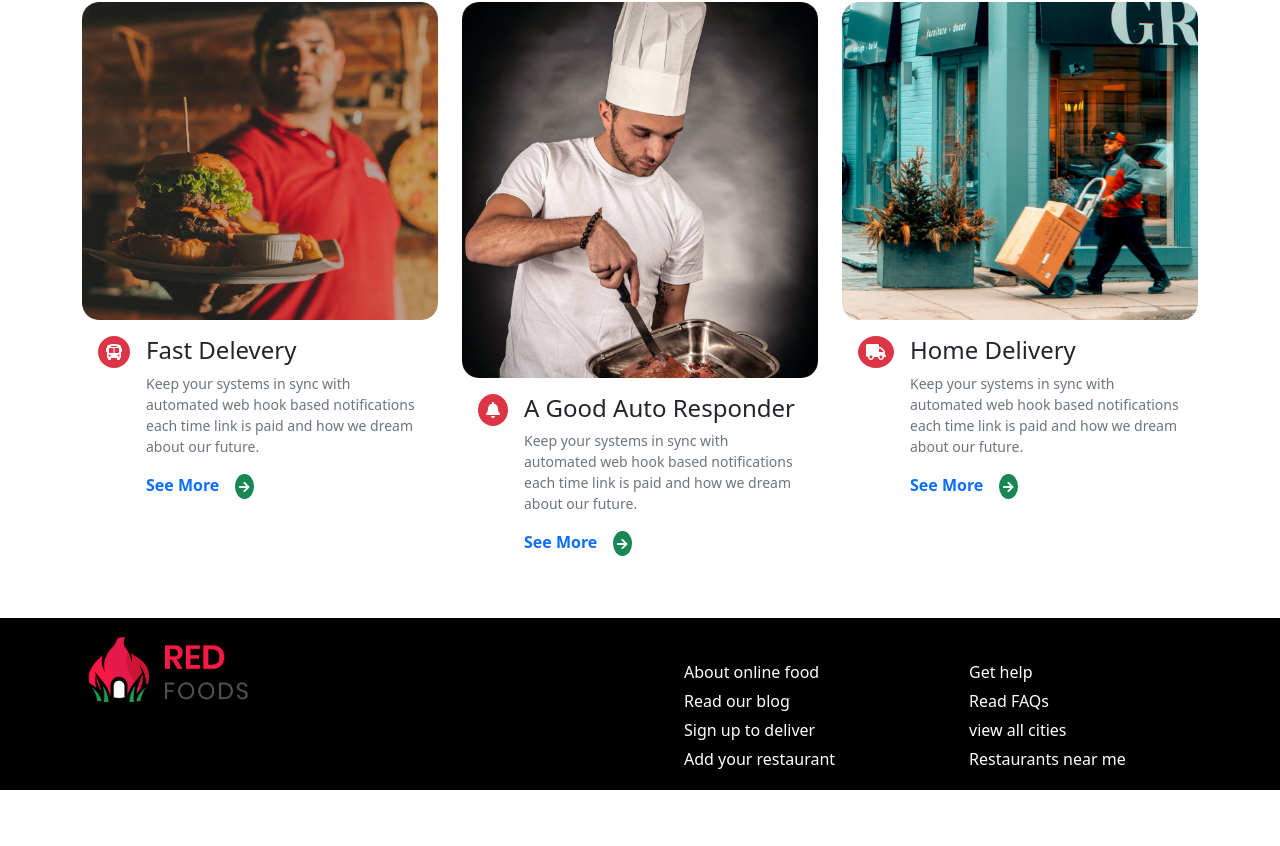
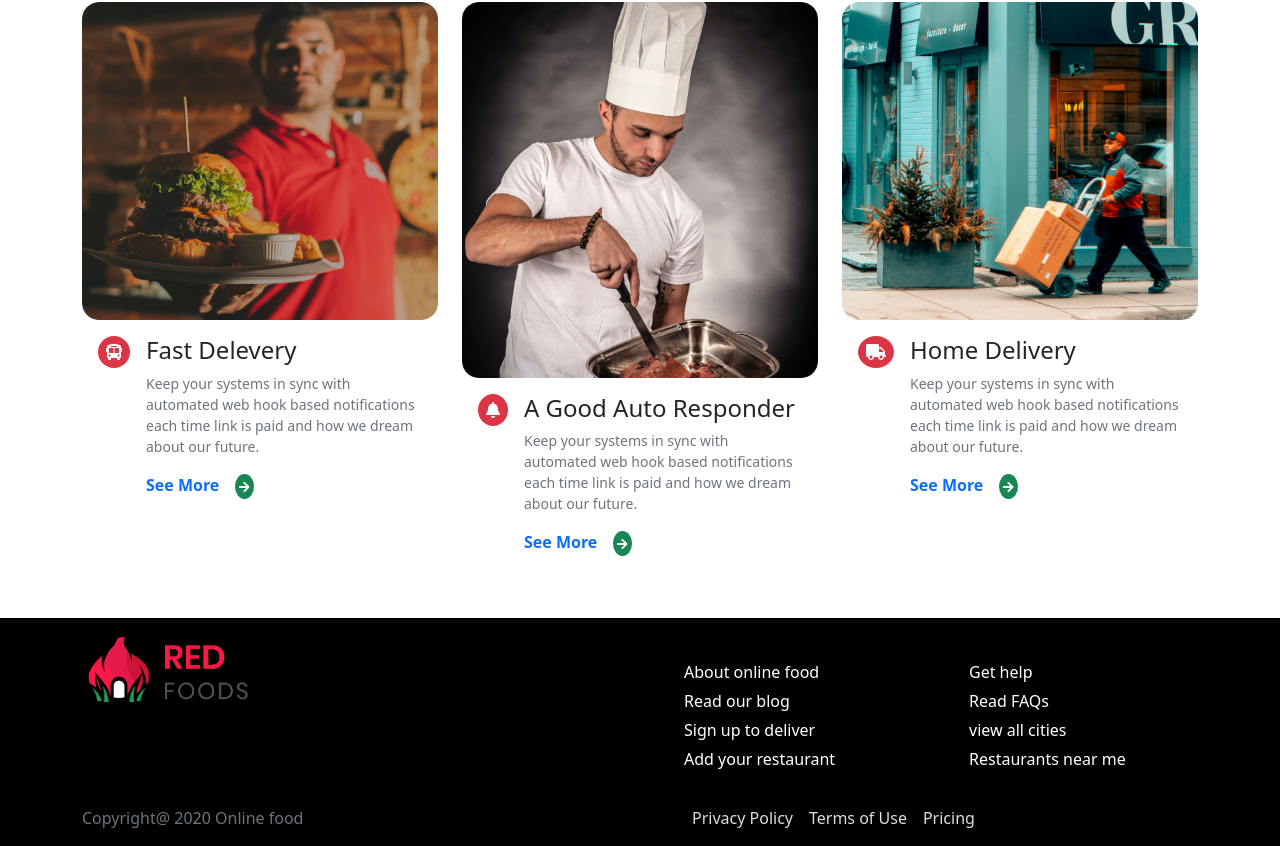
Before and after one commit to DeveloperRoman/Hot_Onion_Resturent, a React (Create React App) app: page / in a window 1280 px wide. Shown: the part 1493-2339 px from the top of the page. Before the commit the page ends 2283 px from the top, so only its background shows below. Built offline with nearby package versions, Linux system fonts and the light colour scheme.

Commit message:
--- Auto-Git Commit ---

```diff
--- a/src/Pages/Home/Footer/Footer.js
+++ b/src/Pages/Home/Footer/Footer.js
@@ -33,6 +33,22 @@ const Footer = () => {
                         </ul>
                     </Col>
                 </Row>
+                <Row className="mt-3">
+                    <Col sm={6}>
+                        <span className='text-muted'>Copyright@ 2020 Online food</span>
+                    </Col>
+                    <Col>
+                        <ul style={{
+                            display: 'flex',
+                            listStyle: 'none',
+                            color: '#ddd'
+                        }}>
+                            <li className="mx-2">Privacy Policy</li>
+                            <li className="mx-2">Terms of Use</li>
+                            <li className="mx-2">Pricing</li>
+                        </ul>
+                    </Col>
+                </Row>
             </Container>
         </div>
     );
```
